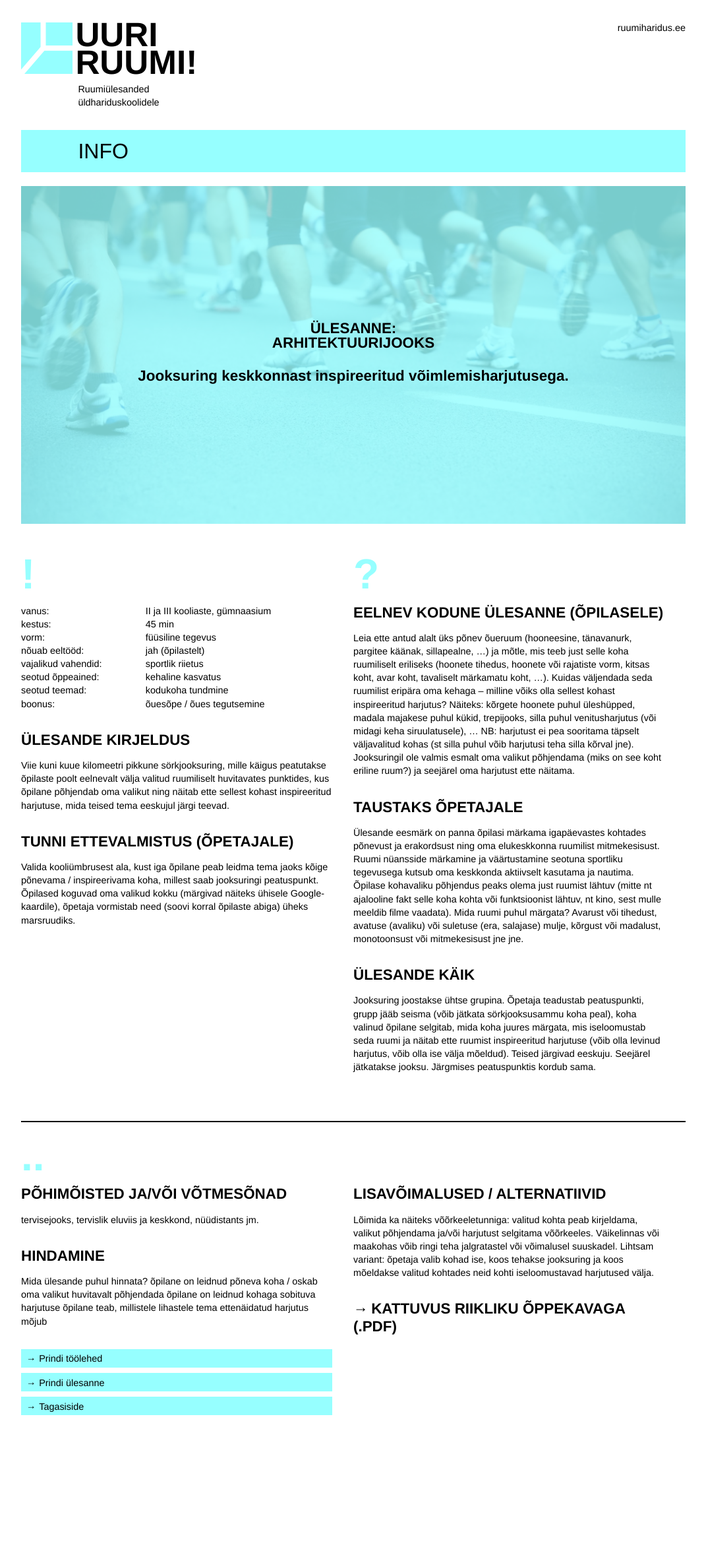
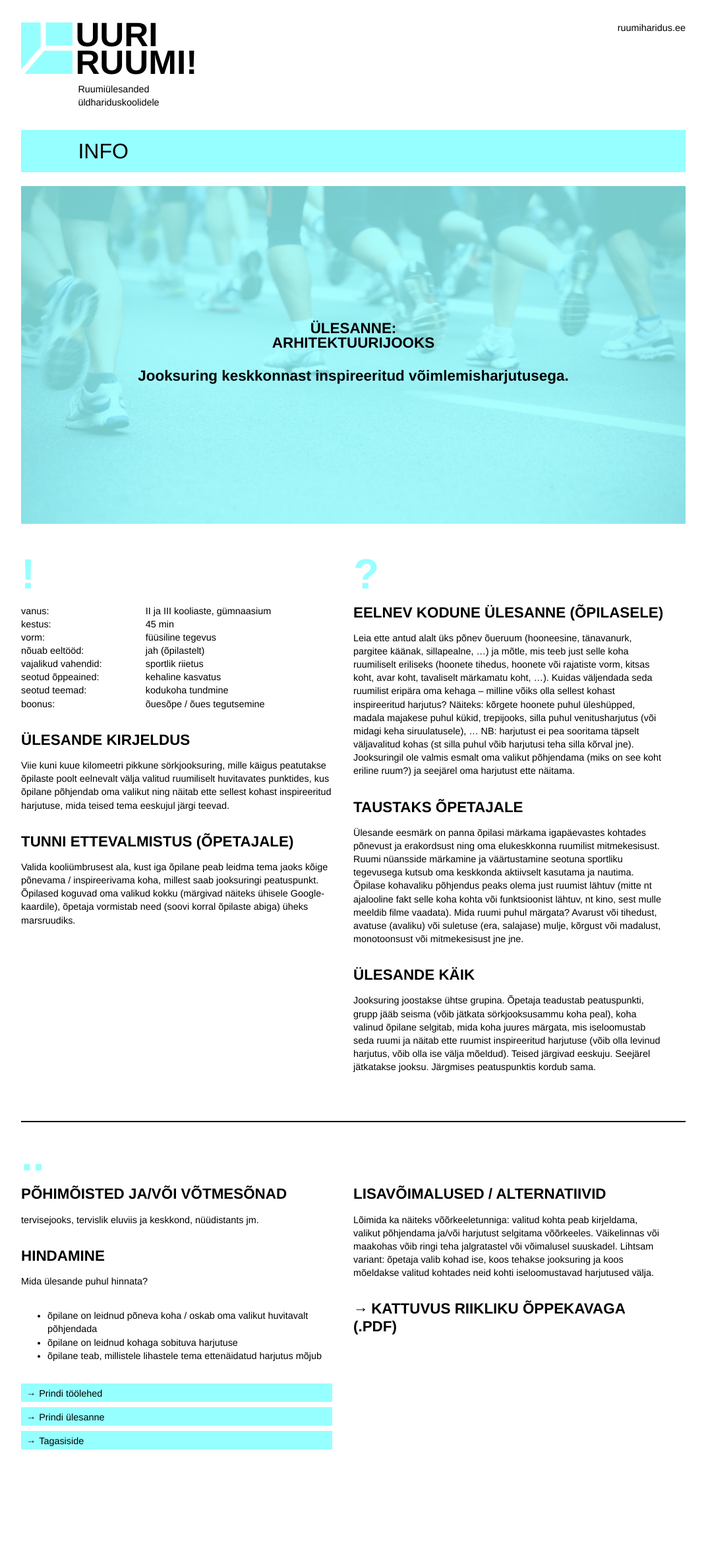
Before and after one commit to ruumiharidus/ruumiharidus.github.io, a Jekyll site: the page built from _posts/2015-11-25-arhitektuurijooks.md, in a window 1280 px wide. Shown: the whole page at 66% size, without its empty margins (104-1175 px from the left). Built offline with Jekyll 4.4.1, drawn with Linux system fonts in a browser that asks for light colours; nearby versions of some CDN libraries; before the commit the page ends 2305 px from its top, so only the background shows below that.

Commit message:
added info.md

```diff
--- /dev/null
+++ b/_includes/info.md
@@ -0,0 +1,39 @@
+<section>
+Arhitektuur on suurepärane platvorm, mis toob kokku erinevate valdkondade teadmised, kombineerib need elulisel viisil ning õpetab mõistma üht meie igapäeva olulist osa. 2015. aasta lõpuks valmib üldhariduskoolide õpetajatele ja õpilastele suunatud kollektsioon ehitatud keskkonda käsitlevatest teemadest, ülesannetest ja õpitegevustest.
+
+Keskkondliku kirjaoskuse kujundamise võimalused on mitmekesised ja põnevad – need toetavad õppeainete lõimimist ja õppe mitmekesistamist. Meile kõigile tuttav igapäevane ruum pakub häid näiteid ühiskondlikest protsessidest ja funktsioonidest, keskkondlikust ja sotsiaalsest jätkusuutlikkusest, kultuurilisest eneseväljendusest, tolerantsusest, koostööst ja tervislikest eluviisidest. Valmiv kogumik on abiks õpetajale teemade selgitamisel, illustreerimisel ning tundi sisustavate ülesannete leidmisel.
+
+“Meie vormime oma hooneid, aga pärast vormivad nemad meid,” on öelnud üks kuulus riigimees*. Linn on kõige suurem teos, milleks inimene võimeline on. Seda teost ei loo keegi üksi, seda teevad paljud inimesed koos. Väga väike osa neist on tegelikult arhitektid – seda olulisem on aga koolist saadav ruumiharidus, sest selle põhjalt saab kujuneda nauditavam teos, parem linn meie kõigi jaoks.
+
+Projekti toetavad Euroopa Kultuurifond ja Eesti Vabariigi Kultuuriministeerium.
+
+\* *“We shape our buildings, thereafter they shape us.”* – Winston Churchill
+</section>
+
+<section>
+### Loe lisaks
+{: .section-first}
+
+[Ruumiteadlikkus aitab elu nautida](http://epl.delfi.ee/news/kultuur/ruumiteadlikkus-aitab-elu-nautida?id=67786177)
+
+[Kooli teeb huvitavamaks ruumiõpe](http://opleht.ee/13821-kooli-teeb-huvitavamaks-ruumiope/)
+
+[Mida Juku ei märka, seda Juhan ei näe](http://www.solness.ee/maja/?mid=111&id=606)
+
+[Arhitektuuriõpe koolitundi](http://www.sirp.ee/s1-artiklid/arhitektuur/arhitektuuriope-koolitundi/)
+
+[Unistuste koolimaja konkursi juhendmaterjal](http://www.arhitektuurikool.ee/konkurss)
+
+### Projektitiim
+
+**Kadri Klementi**<br/>
+kadri@arhitektuurikool.ee
+
+**Karin Tõugu**<br/>
+karin@b210.ee
+
+[Facebook](https://www.facebook.com/ruumiharidus)
+
+### Toetavad / Supported by:
+![ECF]({{ site.baseurl }}/assets/images/ecf_logo.jpg)
+</section>
--- a/_layouts/main.html
+++ b/_layouts/main.html
@@ -25,23 +25,21 @@
 
 		<div class="menu">
 			<!--<div class="section section-filter">Sorteeri</div>-->
-			<div class="section section-info">Info</div>
+			<div class="section section-info do-toggle-info">
+				<div class="label">Info</div>
+				<div class="info-container">
+					<div class="info-content">
+						{% capture info-content %}{% include info.md %}{% endcapture %}
+						{{ info-content | markdownify }}
+					</div>
+				</div>
+			</div>
 		</div>
 
 		{{ content }}
 	</div>
 </body>
 
-<script>
-	var classname = document.getElementsByClassName('do-print');
-
-    var printDocument = function(e) {
-		e.preventDefault();
-        window.print();
-    };
-
-    for (var i = 0; i < classname.length; i++) {
-        classname[i].addEventListener('click', printDocument, false);
-    }
-</script>
+<script src="https://cdnjs.cloudflare.com/ajax/libs/jquery/1.11.3/jquery.min.js"></script>
+<script src="{{ site.baseurl }}/assets/scripts/main.js"></script>
 </html>
--- a/_posts/2015-11-25-arhitektuurijooks.md
+++ b/_posts/2015-11-25-arhitektuurijooks.md
@@ -48,9 +48,9 @@
 
 #### Hindamine
 Mida ülesande puhul hinnata?
-õpilane on leidnud põneva koha / oskab oma valikut huvitavalt põhjendada
-õpilane on leidnud kohaga sobituva harjutuse
-õpilane teab, millistele lihastele tema ettenäidatud harjutus mõjub
++ õpilane on leidnud põneva koha / oskab oma valikut huvitavalt põhjendada
++ õpilane on leidnud kohaga sobituva harjutuse
++ õpilane teab, millistele lihastele tema ettenäidatud harjutus mõjub
 
 [Prindi töölehed]({{ site.baseurl }}/assets/documents/hello.pdf)
 [Prindi ülesanne](){:class='do-print'}
--- /dev/null
+++ b/assets/scripts/main.js
@@ -0,0 +1,24 @@
+$(document).ready(function() {
+	$('.do-print').on('click', function(e) {
+		e.preventDefault();
+		window.print();
+	});
+
+	$('.do-toggle-info').on('click', function(e) {
+		e.preventDefault();
+
+		console.log('toggle');
+
+		$('.info-container').slideToggle({
+			duration: 400,
+			easing: 'linear',
+			complete: function(e) {
+				console.log('complete');
+			}
+		});
+	});
+
+	$('.info-container a').on('click', function(e) {
+		e.stopPropagation();
+	});
+});
--- a/assets/styles/main.scss
+++ b/assets/styles/main.scss
@@ -78,19 +78,67 @@
 		$height: 4rem;
 
 		width: 100%;
-		height: $height;
 
 		margin-bottom: 1.3rem;
-		padding: 0 1rem;
-		padding-left: $leftMargin;
-
-		font-size: 2rem;
-		line-height: $height;
-		text-transform: uppercase;
+		padding: 0 2rem;
+		// padding-left: $leftMargin;
 
 		background-color: $blue;
 
 		cursor: pointer;
+
+		.label {
+			height: $height;
+
+			padding-left: $leftMargin - 2rem;
+
+			font-size: 2rem;
+			line-height: $height;
+			text-transform: uppercase;
+		}
+
+		.info-container {
+			display: none;
+
+			padding-bottom: 1.3rem;
+
+			.info-content {
+				display: flex;
+
+				section {
+					display: inline-block;
+
+					width: 50%;
+					width: 29rem;
+
+					margin: 0;
+					padding-right: 3rem;
+					padding-bottom: 2rem;
+
+					h3 {
+						margin: 2rem 0 1rem;
+						line-height: 1;
+
+						&.section-first {
+							margin-top: 1rem !important;
+						}
+					}
+				}
+			}
+
+			img {
+				display: block;
+
+				width: 12rem;
+				height: auto;
+
+				margin: 1rem 0;
+			}
+
+			a {
+				text-decoration: underline;
+			}
+		}
 
 		&:hover {
 			background-color: rgba(150, 255, 255, 0.8);
```
Also changed, not shown: _posts/2015-11-25-kooliruum-on-kooliroom.md (+1 -1 lines), assets/images/ecf_logo.jpg (added).
